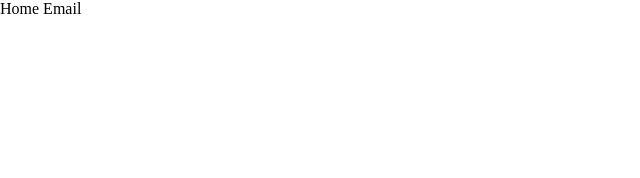
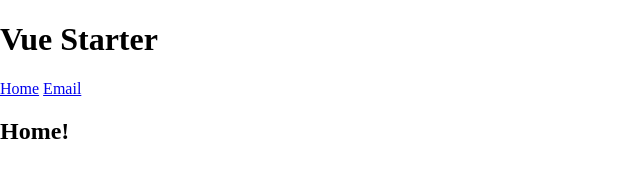
Before and after one commit to ebenzeev/appsus, a plain HTML site: page index.html in a window 1280 px wide. Shown: the whole page, without its empty margins (0-640 px from the left). Drawn offline with Linux system fonts and the light colour scheme.

Commit message:
fix vue-router

```diff
--- a/index.html
+++ b/index.html
@@ -1,5 +1,6 @@
 <!DOCTYPE html>
 <html lang="en">
+
 <head>
     <meta charset="UTF-8">
     <meta name="viewport" content="width=device-width, initial-scale=1.0">
@@ -7,13 +8,23 @@
     <link rel="stylesheet" href="css/style.css">
     <title>Document</title>
 </head>
+
 <body>
-    <router-link to="/">Home</router-link>
-    <router-link to="/email">Email</router-link>
+
+    <div id="app">
+        <header>
+            <h1>Vue Starter</h1>
+
+            <router-link to="/">Home</router-link>
+            <router-link to="/email">Email</router-link>
+        </header>
+        <router-view></router-view>
+    </div>
 
 
     <script src="js/lib/vue.js"></script>
     <script src="js/lib/vue-router.js"></script>
     <script type="module" src="js/main.js"></script>
 </body>
+
 </html>
--- a/js/mister-email/pages/email.home.js
+++ b/js/mister-email/pages/email.home.js
@@ -1,5 +1,5 @@
 export default {
-    template:`
+    template: `
     <section class="email-home">
         <h1>Mister Email!</h1>
     </section>
--- a/js/pages/appsus.home.js
+++ b/js/pages/appsus.home.js
@@ -1,5 +1,5 @@
 export default {
-    template:`
+    template: `
     <section class="home">
         <h1>Home!</h1>
     </section>
```
